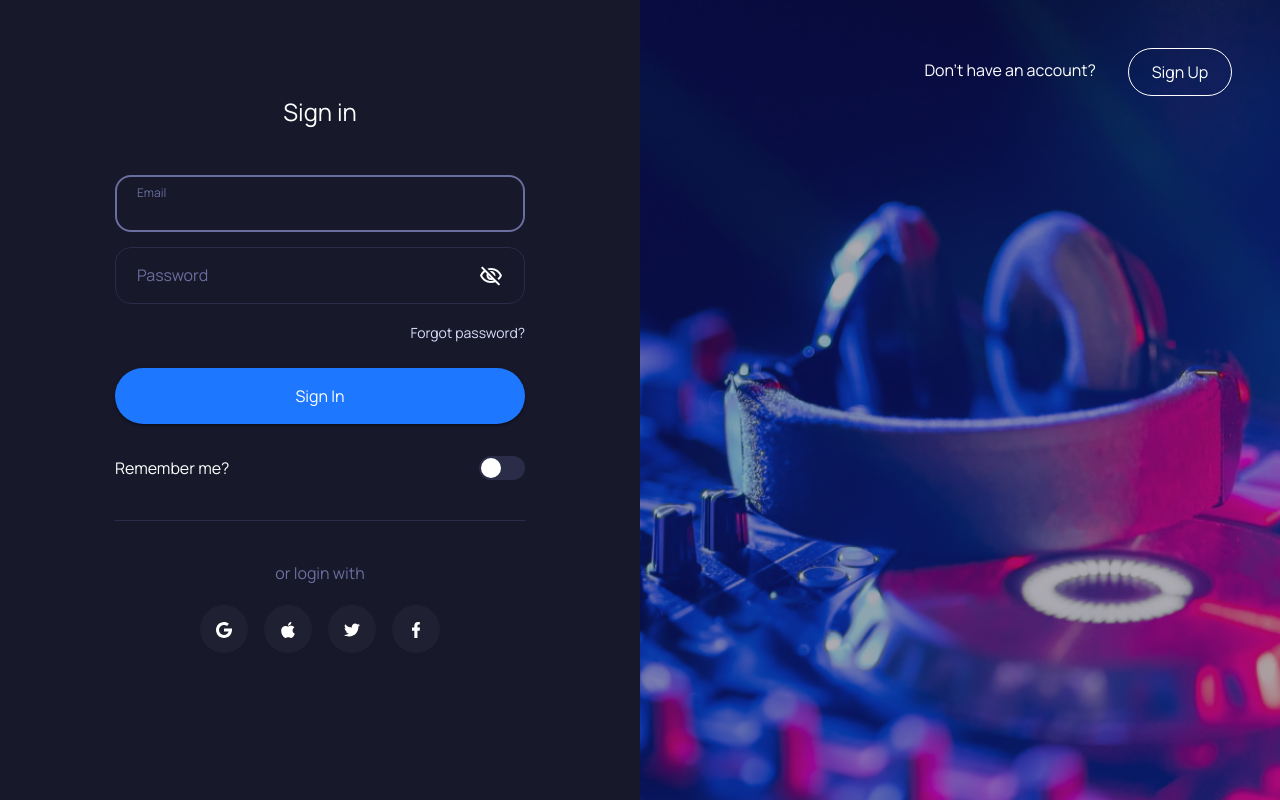
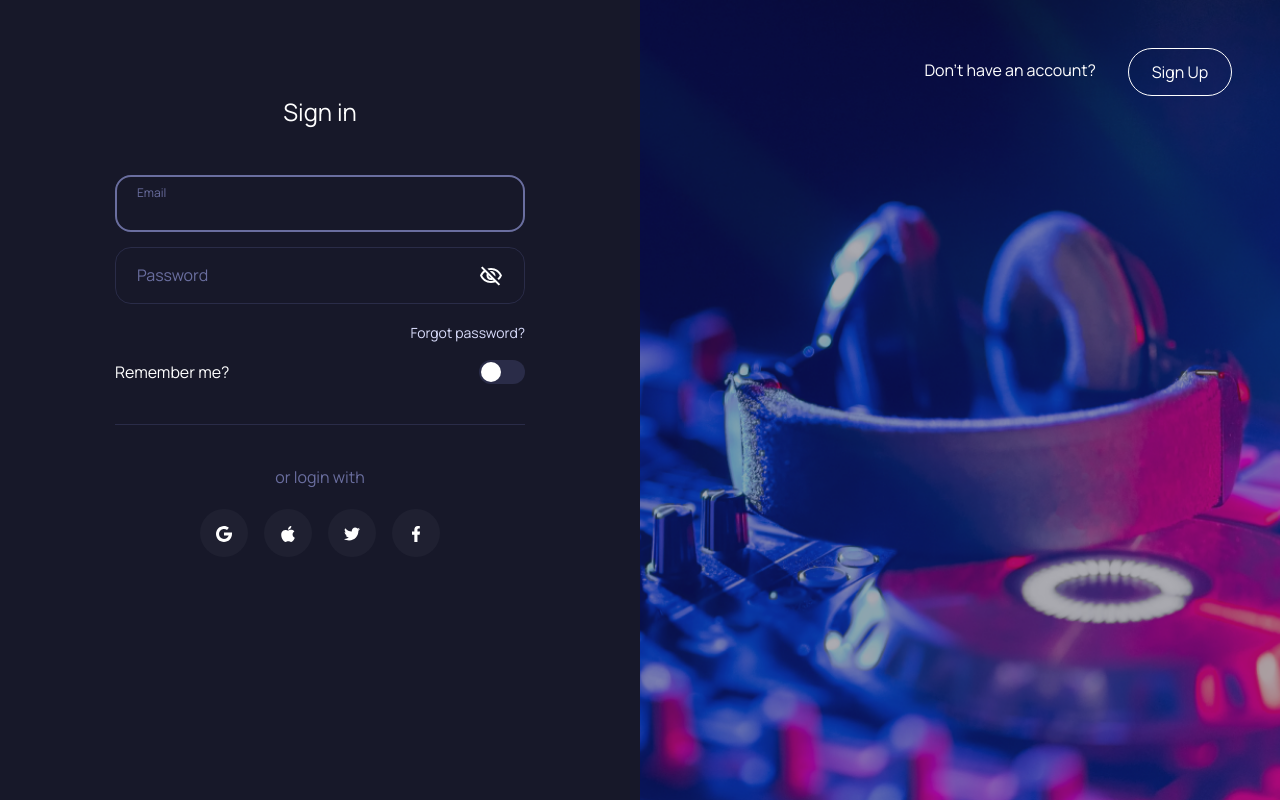
Before and after one commit to ulyanalakevich/test-app, a React (Create React App) app: page /#/ in a window 1280 px wide. Built offline with nearby package versions, Linux system fonts and the light colour scheme.

Commit message:
FormButton change place

```diff
--- a/src/features/SingIn/Form/index.js
+++ b/src/features/SingIn/Form/index.js
@@ -22,7 +22,6 @@ const Form = () => {
       <Grid>
         <Inputs />
       </Grid>
-      <FormButton />
       <RememberMe />
     </Box>
   );
```
